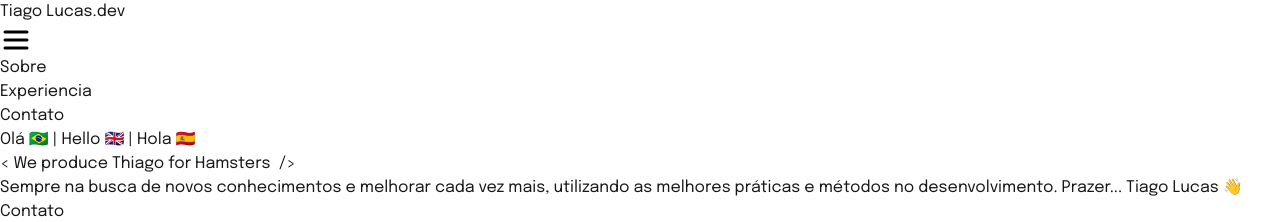
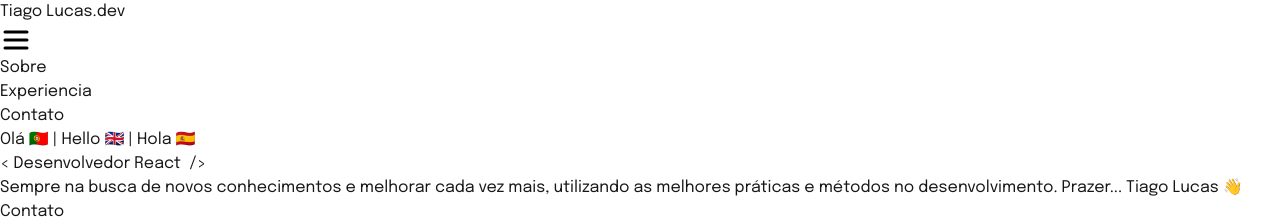
Before and after one commit to grilo-org/20250731T1126_TiagoLucas-dev_Tiagos-s-portfolio, a Next.js app: page / in a window 1280 px wide. Shown: the top 222 px of the page. Built offline with nearby package versions, Linux system fonts and the light colour scheme.

Commit message:
feat Type Animation text

```diff
--- a/src/app/components/TypeAnimations.tsx
+++ b/src/app/components/TypeAnimations.tsx
@@ -8,18 +8,21 @@ export default function TypeAnimations() {
             preRenderFirstString={true}
             sequence={[
                 // Same substring at the start will only be typed out once, initially
-                'We produce Luiz for Mice',
-                2500, // wait 1s before replacing "Mice" with "Hamsters"
-                'We produce Thiago for Hamsters',
+                'Desenvolvedor',
                 2500,
-                'We produce Mustafah for Guinea Pigs',
+                'Desenvolvedor Web',
                 2500,
-                'We produce Leandro for Chinchillas',
+                'Desenvolvedor React',
+                2500,
+                'Desenvolvedor Javascript',
+                2500,
+                'Desenvolvedor Typescript ',
+                2500,
+                'Desenvolvedor Next',
                 2500
-                // React | Vite | Next
             ]}
             wrapper="span"
-            speed={50}
+            speed={45}
             repeat={Infinity}
         />
     );
--- a/src/app/page.tsx
+++ b/src/app/page.tsx
@@ -56,7 +56,7 @@ export default function Home() {
     ];
 
     return (
-        <div className="mr-10 ml-10">
+        <div className="mx-10 mb-24">
             <header className="flex items-center justify-between mt-6 mb-6">
                 <h2 className="text-xl font-semibold">
                     <a href="/">Tiago Lucas.dev</a>
@@ -77,15 +77,27 @@ export default function Home() {
 
             <main>
                 <div className="flex flex-col mb-[4.5rem] items-start">
-                    <div className="font-semibold mb-6"> Olá 🇧🇷 | Hello 🇬🇧 | Hola 🇪🇸</div>
-                    <h1 className="text-3xl font-semibold italic mb-6">&lt; <TypeAnimations /> /&gt;</h1>
+                    <div className="font-semibold mb-6 italic">Olá 🇵🇹 | Hello 🇬🇧 | Hola 🇪🇸</div>
+                    <h1 className="text-3xl font-semibold italic mb-6">
+                        &lt; <TypeAnimations /> /&gt;
+                    </h1>
                     <p className="text-base mb-12">Sempre na busca de novos conhecimentos e melhorar cada vez mais, utilizando as melhores práticas e métodos no desenvolvimento. Prazer... Tiago Lucas 👋</p>
 
                     <button className="bg-black pt-4 pr-12 pb-4 pl-12 text-white">Contato</button>
                 </div>
 
-                <div className="flex justify-center">
-                <Image src="/perfil.jpg" alt="Picture of the author" width={250} height={500} className="m-0" />
+                <div className="flex justify-center ">
+                    <Image
+                        src="/perfil.jpg"
+                        alt="Picture of the author"
+                        width={250}
+                        height={500}
+                        className="m-0 rounded-lg transition duration-400 ease-in-out
+                            [transform:perspective(400px)_rotate3d(1,-1,0,8deg)]
+                            [-webkit-mask:linear-gradient(135deg,#000c_40%,#000,#000c_60%)_100%_100%/250%_250%]
+                            hover:[transform:perspective(400px)_rotate3d(1,-1,0,-8deg)]
+                            hover:[-webkit-mask-position:0_0]"
+                    />
                 </div>
 
                 <div className="text-base mt-12">
@@ -102,8 +114,7 @@ export default function Home() {
                             <Image src="/perfil.jpg" alt="Picture of the author" width={100} height={100} />
                         </div>
                         <div className="bg-gray-200 p-4 text-center rounded-lg">
-                            <p>Lorem Ipsum is simply dummy text of the printing and typesetting industry...
-                            </p>
+                            <p>Lorem Ipsum is simply dummy text of the printing and typesetting industry...</p>
                         </div>
                     </section>
                 </div>
@@ -178,7 +189,7 @@ export default function Home() {
                     </section>
                 </div>
 
-                <div className="my-10">
+                <div className="mt-10">
                     <section className="w-72 flex items-start flex-col gap-6">
                         <h2 className="text-xl font-semibold">Vamos trabalhar juntos!</h2>
                         <p>
```
